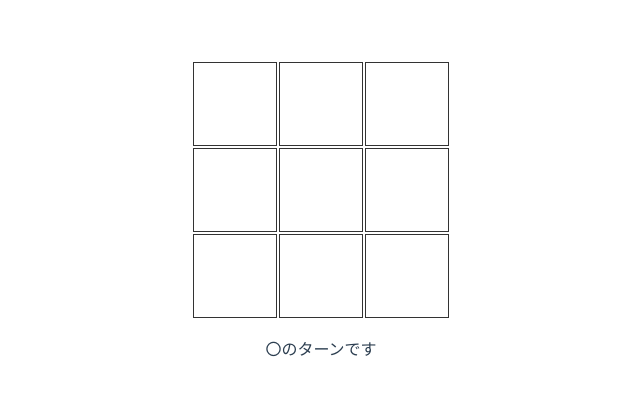
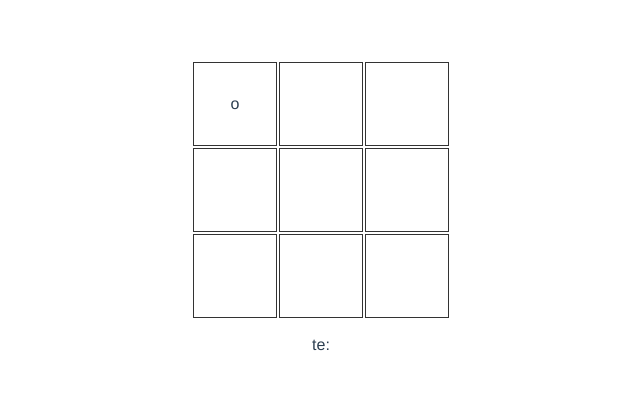
Before and after one commit to kutsushita202829/ba-bapapa, a Vue app in the folder gobblet-app/: page / in a window 1280 px wide. Shown: the top 394 px of the page, without its empty margins (319-959 px from the left). Built offline with nearby package versions, Linux system fonts and the light colour scheme.

Commit message:
持って放すの基本動作を実装

```diff
--- a/gobblet-app/src/components/MarubatsuArea.vue
+++ b/gobblet-app/src/components/MarubatsuArea.vue
@@ -2,39 +2,56 @@
   <table>
     <tbody v-for="(row, i) in marubatsuList" :key="i">
       <tr>
-        <td v-for="(ox, j) in row" :key="j" @click="setmarubatsu(i, j)">{{ ox }}</td>
+        <td v-for="(ox, j) in row" :key="j" @click="clickCell(i, j)">{{ ox }}</td>
       </tr>
     </tbody>
   </table>
-
+  <p>te: {{ stock.value }}</p>
+<!--
   <p v-if="turn == 'o'">〇のターンです</p>
   <p v-else>✕のターンです</p>
+  -->
 </template>
 
 <script>
-import { sayHello } from '@/common/hello.js'
 export default {
   name: 'MarubatsuArea',
   data() {
     return {
-      marubatsuList: [['', '', ''], ['', '', ''], ['', '', '']],
-      turn: "o"
+      marubatsuList: [['o', '', ''], ['', '', ''], ['', '', '']],
+      turn: "o",
+      stock: {
+        i: 0,
+        j: 0,
+        value: ""
+      }
     }
   },
   methods: {
-    setmarubatsu(i, j) {
+    clickCell(i, j) {
+      if (this.stock.value) {
+        this.hanasu(i, j)
+      }
+      else {
+        this.motsu(i, j)
+      }
+    },
+
+    motsu(i, j) {
+      if (this.marubatsuList[i][j]) {
+        this.stock.value = this.marubatsuList[i][j]
+        this.stock.i = i
+        this.stock.j = j
+      }
+    },
+
+    hanasu(i, j) {
       if (!this.marubatsuList[i][j]) {
-        if (this.turn == "o") {
-          this.marubatsuList[i][j] = "o"
-          this.turn = "x"
-        }
-        else if (this.turn == "x") {
-          this.marubatsuList[i][j] = "x"
-          this.turn = "o"
-        }
+        this.marubatsuList[this.stock.i][this.stock.j] = ""
+        this.marubatsuList[i][j] = this.stock.value
+        this.stock.value = ""
       }
-      sayHello()
-    },
+    }
 
   }
 }
```
